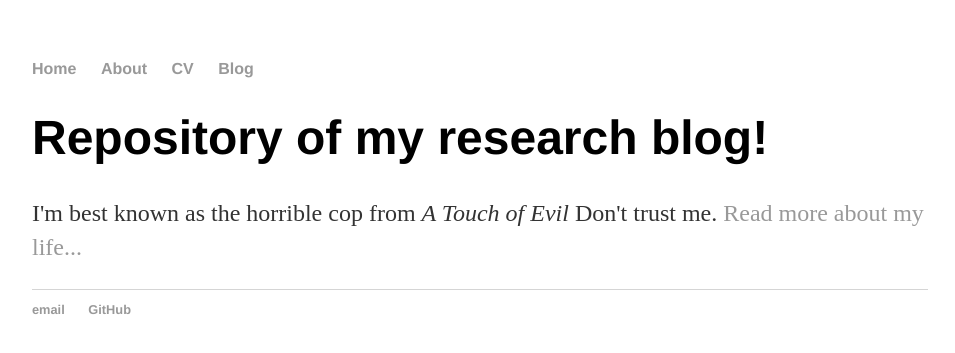
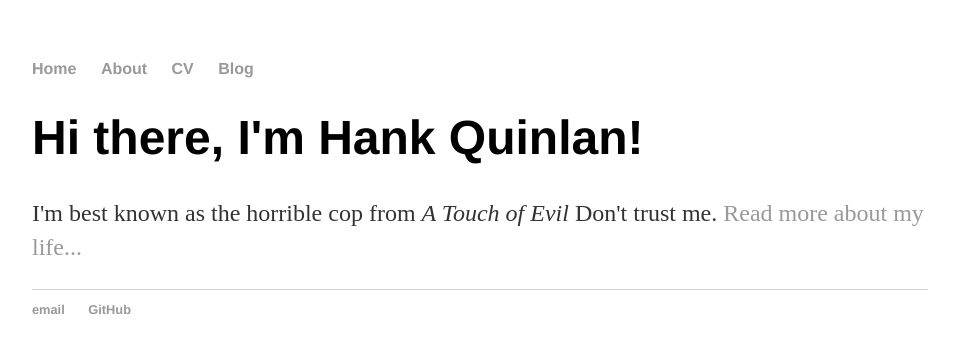
Before and after one commit to nasirml/nasirml.github.io, a Jekyll site: the page built from index.html, in a window 1280 px wide. Shown: the top 353 px of the page, without its empty margins (160-1115 px from the left). Built offline with Jekyll 4.4.1, drawn with Linux system fonts in a browser that asks for light colours.

Commit message:
Update index.html

```diff
--- a/index.html
+++ b/index.html
@@ -1,30 +1,8 @@
-<!DOCTYPE html>
-<html>
-	<head>
-		<title>nasir</title>
-		<!-- link to main stylesheet -->
-		<link rel="stylesheet" type="text/css" href="/css/main.css">
-	</head>
-	<body>
-		<nav>
-    		<ul>
-        		<li><a href="/">Home</a></li>
-	        	<li><a href="/about">About</a></li>
-        		<li><a href="/cv">CV</a></li>
-        		<li><a href="/blog">Blog</a></li>
-    		</ul>
-		</nav>
-		<div class="container">
-    		<div class="blurb">
-        		<h1>Repository of my research blog!</h1>
-				<p>I'm best known as the horrible cop from <em>A Touch of Evil</em> Don't trust me. <a href="/about">Read more about my life...</a></p>
-    		</div><!-- /.blurb -->
-		</div><!-- /.container -->
-		<footer>
-    		<ul>
-        		<li><a href="mailto:nasir@cs.miami.com">email</a></li>
-        		<li><a href="https://github.com/nasirml">GitHub</a></li>
-			</ul>
-		</footer>
-	</body>
-</html>
+---
+layout: default
+title: Hank Quinlan, Horrible Cop
+---
+<div class="blurb">
+	<h1>Hi there, I'm Hank Quinlan!</h1>
+	<p>I'm best known as the horrible cop from <em>A Touch of Evil</em> Don't trust me. <a href="/about">Read more about my life...</a></p>
+</div><!-- /.blurb -->
```
